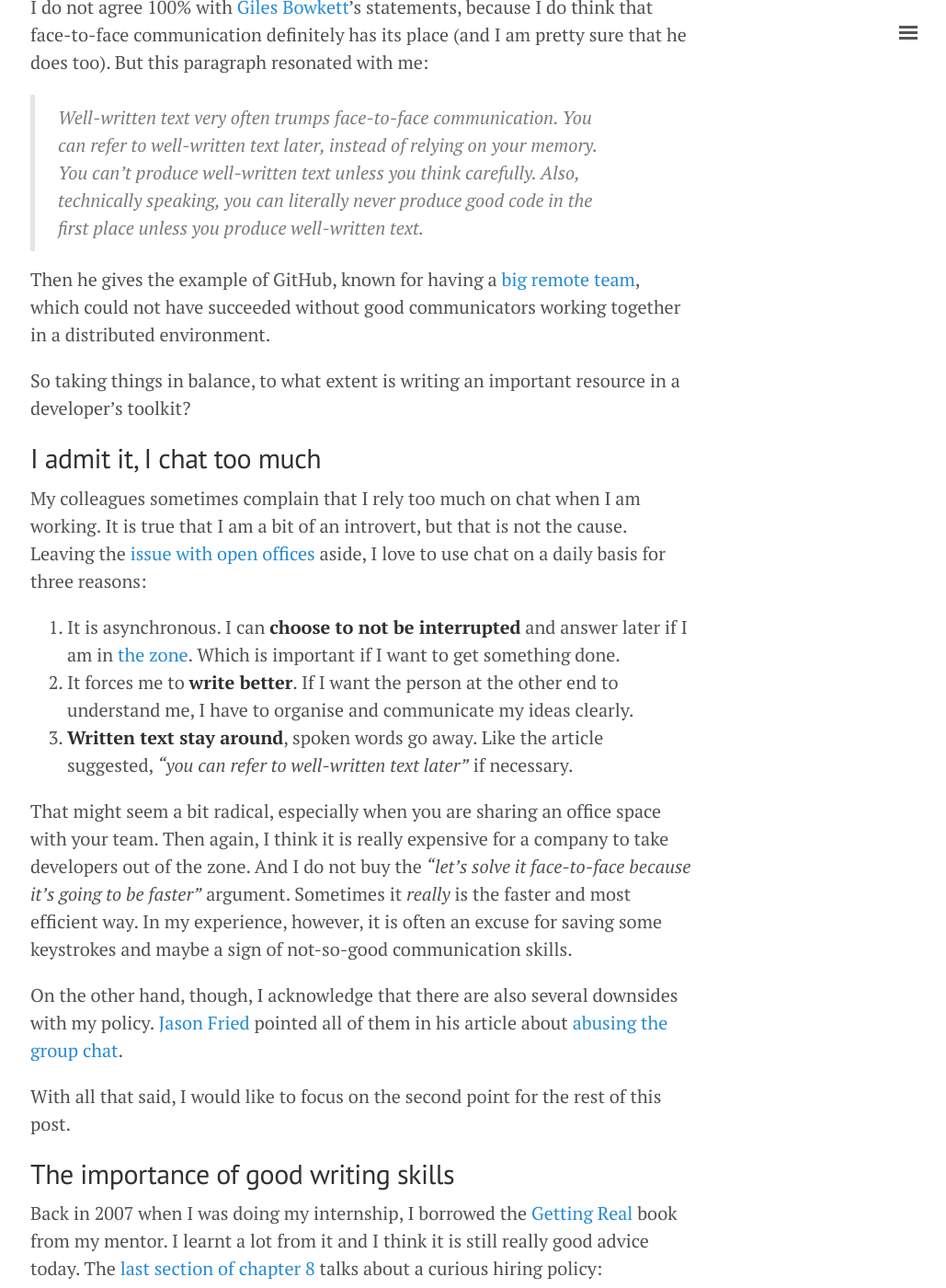
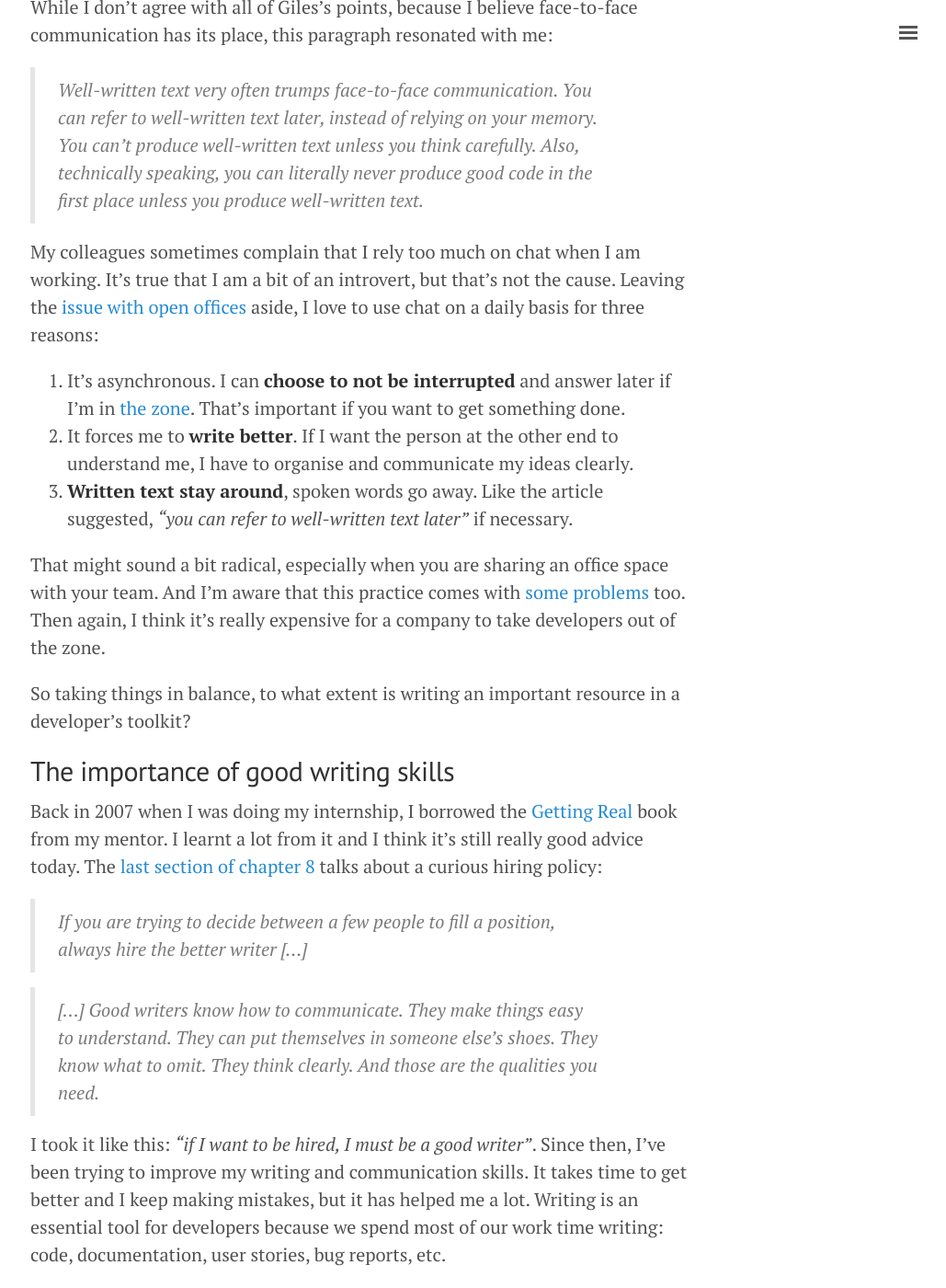
Before and after one commit to elitalon/elitalon.github.io, a Jekyll site: the page built from _posts/2016-05-02-become-a-better-writer.md, in a window 1280 px wide and 1400 px high, scrolled down 549 px. Shown: the whole window at 92% size, without its empty margins (247-1276 px from the left). Built offline with Jekyll 4.4.1, drawn with Linux system fonts in a browser that asks for light colours; some of the changed text lies outside the part shown.

Commit message:
Review post: 2016-05-02-become-a-better-writer

```diff
--- a/_posts/2016-05-02-become-a-better-writer.md
+++ b/_posts/2016-05-02-become-a-better-writer.md
@@ -2,53 +2,37 @@
 title: Become a better writer
 description: A friendly reminder about the importance of good writing skills
 ---
-An [article claiming that *"Scrum is a mess"*](http://gilesbowkett.blogspot.ch/2014/09/why-scrum-should-basically-just-die-in.html) caught my attention a few months ago. Among all the topics discussed, this one seemed a bit overstated: blaming the [Agile Manifesto](http://www.agilemanifesto.org/principles.html) principle about face-to-face communication for inspiring Scrum's [daily stand-up](https://en.wikipedia.org/wiki/Scrum_(software_development)#Daily_scrum).
+[*"Scrum is a mess"*](http://gilesbowkett.blogspot.ch/2014/09/why-scrum-should-basically-just-die-in.html) is the title of an article written by [Giles Bowkett](https://twitter.com/gilesgoatboy) that caught my attention a few months ago. Among all the topics discussed, he suggested that the [Agile Manifesto](http://www.agilemanifesto.org/principles.html) principle about face-to-face communication *"might be to blame"* for inspiring Scrum's [daily stand-up](https://en.wikipedia.org/wiki/Scrum_(software_development)#Daily_scrum).
 
 <!--more-->
 
-The claim is that tools available at that time (2001) are not comparable with the ones that exist today. There is no reason anymore for encouraging face-to-face communication. Specially in the context of the stand-up, which often looks more like a [morning report](https://www.youtube.com/watch?v=71TN8NTtNBU), rather than an *"effective method of conveying information to and within a development team"*.
+The argument is that tools available at that time (2001) are not comparable with the ones that exist today. There is no reason anymore for encouraging face-to-face communication. Specially in the context of the stand-up, which often looks more like a [morning report](https://www.youtube.com/watch?v=71TN8NTtNBU), rather than an *"effective method of conveying information to and within a development team"*.
 
-I do not agree 100% with [Giles Bowkett](https://twitter.com/gilesgoatboy)'s statements, because I do think that face-to-face communication definitely has its place (and I am pretty sure that he does too). But this paragraph resonated with me:
+While I don't agree with all of Giles's points, because I believe face-to-face communication has its place, this paragraph resonated with me:
 
 > *Well-written text very often trumps face-to-face communication. You can refer to well-written text later, instead of relying on your memory. You can't produce well-written text unless you think carefully. Also, technically speaking, you can literally never produce good code in the first place unless you produce well-written text.*
 
-Then he gives the example of GitHub, known for having a [big remote team](https://github.com/about/team), which could not have succeeded without good communicators working together in a distributed environment.
+My colleagues sometimes complain that I rely too much on chat when I am working. It's true that I am a bit of an introvert, but that's not the cause. Leaving the [issue with open offices](https://twitter.com/jochenWolters/status/718175220637392897) aside, I love to use chat on a daily basis for three reasons:
+
+1. It's asynchronous. I can **choose to not be interrupted** and answer later if I'm in [the zone](https://en.wikipedia.org/wiki/Flow_(psychology)). That's important if you want to get something done.
+2. It forces me to **write better**. If I want the person at the other end to understand me, I have to organise and communicate my ideas clearly.
+3. **Written text stay around**, spoken words go away. Like the article suggested, _"you can refer to well-written text later"_ if necessary.
+
+That might sound a bit radical, especially when you are sharing an office space with your team. And I'm aware that this practice comes with [some problems](https://m.signalvnoise.com/is-group-chat-making-you-sweat-744659addf7d) too. Then again, I think it's really expensive for a company to take developers out of the zone.
 
 So taking things in balance, to what extent is writing an important resource in a developer's toolkit?
 
-## I admit it, I chat too much
-
-My colleagues sometimes complain that I rely too much on chat when I am working. It is true that I am a bit of an introvert, but that is not the cause. Leaving the [issue with open offices](https://twitter.com/jochenWolters/status/718175220637392897) aside, I love to use chat on a daily basis for three reasons:
-
-1. It is asynchronous. I can **choose to not be interrupted** and answer later if I am in [the zone](https://en.wikipedia.org/wiki/Flow_(psychology)). Which is important if I want to get something done.
-2. It forces me to **write better**. If I want the person at the other end to understand me, I have to organise and communicate my ideas clearly.
-3. **Written text stay around**, spoken words go away. Like the article suggested, _"you can refer to well-written text later"_ if necessary.
-
-That might seem a bit radical, especially when you are sharing an office space with your team. Then again, I think it is really expensive for a company to take developers out of the zone. And I do not buy the _"let's solve it face-to-face because it's going to be faster"_ argument. Sometimes it *really* is the faster and most efficient way. In my experience, however, it is often an excuse for saving some keystrokes and maybe a sign of not-so-good communication skills.
-
-On the other hand, though, I acknowledge that there are also several downsides with my policy. [Jason Fried](https://twitter.com/jasonfried) pointed all of them in his article about [abusing the group chat](https://m.signalvnoise.com/is-group-chat-making-you-sweat-744659addf7d).
-
-With all that said, I would like to focus on the second point for the rest of this post.
-
 
 ## The importance of good writing skills
-
-Back in 2007 when I was doing my internship, I borrowed the [Getting Real](https://gettingreal.37signals.com) book from my mentor. I learnt a lot from it and I think it is still really good advice today. The [last section of chapter 8](https://gettingreal.37signals.com/ch08_Wordsmiths.php) talks about a curious hiring policy:
+Back in 2007 when I was doing my internship, I borrowed the [Getting Real](https://gettingreal.37signals.com) book from my mentor. I learnt a lot from it and I think it's still really good advice today. The [last section of chapter 8](https://gettingreal.37signals.com/ch08_Wordsmiths.php) talks about a curious hiring policy:
 
 > *If you are trying to decide between a few people to fill a position, always hire the better writer [...]*
 
 > *[...] Good writers know how to communicate. They make things easy to understand. They can put themselves in someone else's shoes. They know what to omit. They think clearly. And those are the qualities you need.*
 
-As an intern, I took it like this: _"if I want to be hired, I must be a good writer"_. Since then, I have been trying to improve my writing and communication skills. It takes time to get better, I have made the same mistakes over and over and I am not done yet. But eventually you learn what is effective if you pay attention to how people react.
+I took it like this: _"if I want to be hired, I must be a good writer"_. Since then, I've been trying to improve my writing and communication skills. It takes time to get better and I keep making mistakes, but it has helped me a lot. Writing is an essential tool for developers because we spend most of our work time writing: code, documentation, user stories, bug reports, etc.
 
-And if you think about it, it makes a lot of sense. Writing is an essential tool for developers because... We spend most of our work time writing! Code, documentation, user stories, bug reports, etc. I heard someone saying once that _"good engineers write good documentation"_. I cannot agree more.
-
-Now, I understand that for non-native English speakers it is incredibly difficult to reach a certain level of mastery. I struggle with it every day too (my native language is Spanish), but that is the world we live in. It is our duty to improve every day because it could also be a decisive factor when applying to the next job.
-
-
-## An example from the world of open-source
-
-I attended [App Builders](https://www.appbuilders.ch) 2016 last week, where [Orta Therox](https://twitter.com/orta) gave a great talk about going open-source in your company by default. One of things he mentioned was that working in that kind of projects makes him a better writer, because he has to:
+Let me give you another example. I attended [App Builders](https://www.appbuilders.ch) 2016 last week, where [Orta Therox](https://twitter.com/orta) gave a great talk about going open-source in your company by default. One of things he mentioned was that working in that kind of projects makes him a better writer, because he has to:
 
 * Write code that is going to be read by a lot of people.
 * Write documentation that is going to be read by a lot of people.
@@ -56,3 +40,9 @@
 * Report issues when something is not working as expected, detailing how to reproduce it.
 
 You can argue that in the world of open-source such skills are crucial because the way work is done. You can say that when you are working with your team in the same room it is not that important. Maybe. But remember that [you play like you practice](https://signalvnoise.com/posts/3504-you-play-like-you-practice).
+
+
+## Find the sweet spot
+Sometimes face-to-face is really the faster and most efficient way to go. As suggested in the Agile Manifesto, it can convey more information in extended discussions, which would become a mess after scrolling a hundred of messages in Slack or HipChat. As a bonus point, it also helps to build trust within your team, which is extremely important.
+
+But don't underestimate the power of having good writing skills either. It helps your peers to understand you better. It helps you to stand out as a professional. As with most things in software development, the answer lies on finding the sweet spot. And it's definitely a path worth exploring.
```
